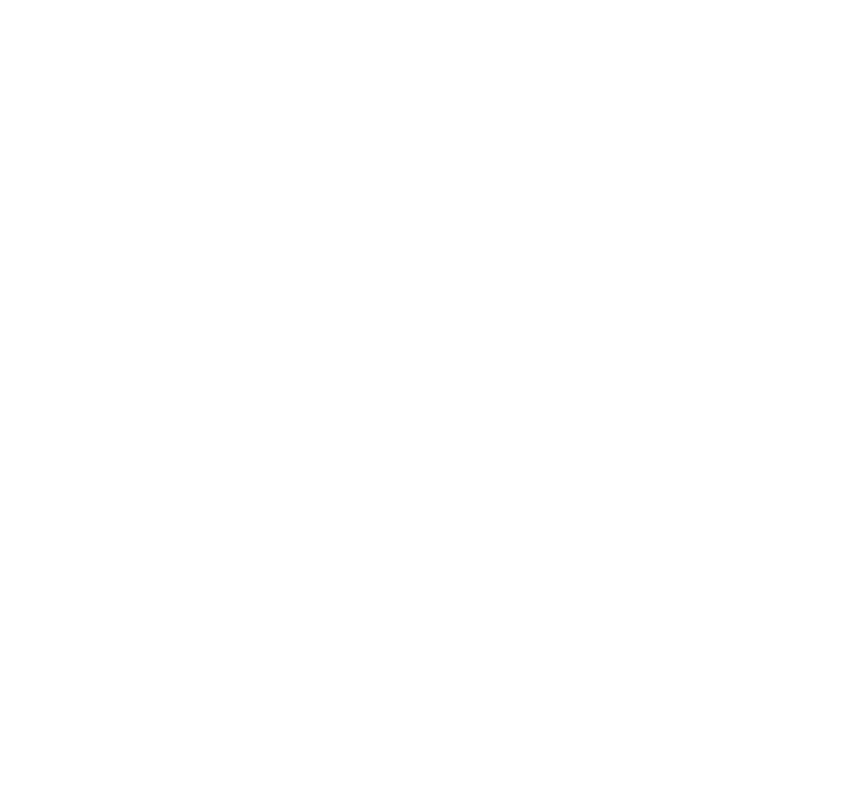
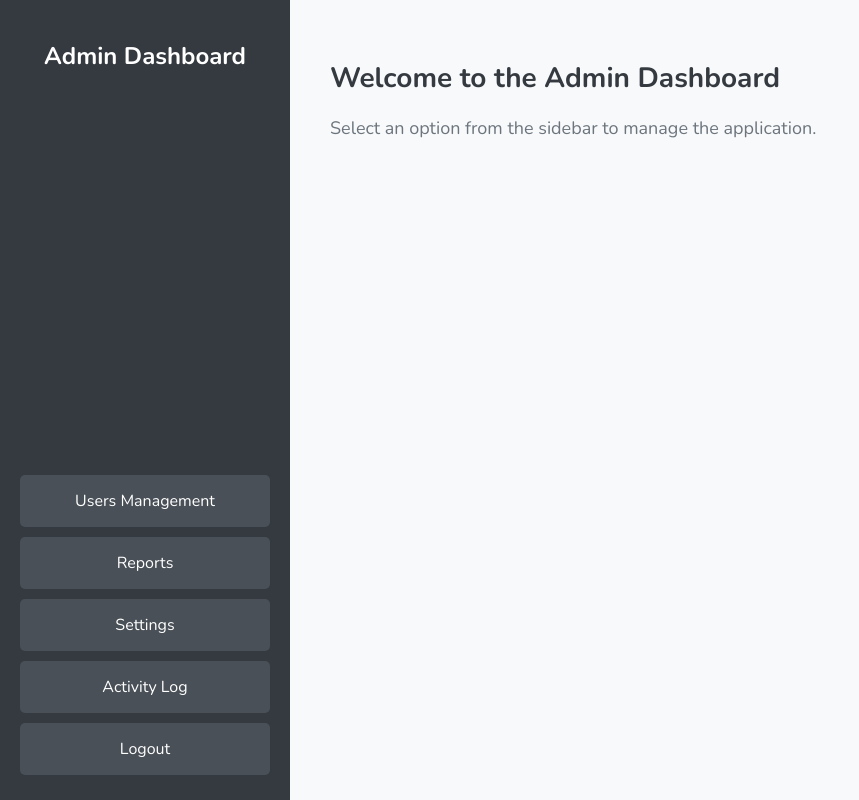
Before and after one commit to lansqt/powerpuff, a React (Vite) app: page /admin in a window 1280 px wide. Before the commit this address had no page. Shown: the whole page, without its empty margins (0-859 px from the left). Built offline with nearby package versions, Linux system fonts and the light colour scheme.

Commit message:
naadd ko na AdminDashboard jsx and css

```diff
--- a/src/frontend/App.jsx
+++ b/src/frontend/App.jsx
@@ -4,6 +4,7 @@
 import Header from './components/Header';
 import Login from './Login'
 import Signup from './Signup';
+import AdminDashboard from './admin/AdminDashboard';
 
 const HomePage = () => {
   const [selectedService, setSelectedService] = useState(null);
@@ -372,6 +373,7 @@
         <Route path="/" element={<HomePage />} />
         <Route path="/login" element={<Login />} />
         <Route path="/signup" element={<Signup />} />
+        <Route path="/admin" element={<AdminDashboard />} />
       </Routes>
     </Router>
   );
--- a/src/frontend/admin/Admin-Home.jsx
+++ /dev/null
@@ -1,2 +0,0 @@
-import React, { useState } from 'react';
-import { useNavigate } from 'react-router-dom';
--- /dev/null
+++ b/src/frontend/admin/AdminDashboard.jsx
@@ -0,0 +1,39 @@
+import React from 'react';
+import "/src/frontend/styles/AdminDashboard.css";
+import { useNavigate } from 'react-router-dom';
+
+const AdminDashboard = () => {
+    const navigate = useNavigate();
+
+    const handleLogout = () => {
+        // Handle logout logic
+        navigate('/login');
+    };
+
+    const handleNavigation = (path) => {
+        navigate(path);
+    };
+
+    return (
+        <div className="admin-dashboard">
+            <div className="sidebar">
+                <div className="sidebar-header">
+                    <h2>Admin Dashboard</h2>
+                </div>
+                <ul className="nav-list">
+                    <li onClick={() => handleNavigation('/admin/users')}>Users Management</li>
+                    <li onClick={() => handleNavigation('/admin/reports')}>Reports</li>
+                    <li onClick={() => handleNavigation('/admin/settings')}>Settings</li>
+                    <li onClick={() => handleNavigation('/admin/activity-log')}>Activity Log</li>
+                    <li onClick={() => handleLogout()}>Logout</li>
+                </ul>
+            </div>
+            <div className="main-content">
+                <h1>Welcome to the Admin Dashboard</h1>
+                <p>Select an option from the sidebar to manage the application.</p>
+            </div>
+        </div>
+    );
+};
+
+export default AdminDashboard;
--- /dev/null
+++ b/src/frontend/styles/AdminDashboard.css
@@ -0,0 +1,67 @@
+/* Admin Dashboard Styles */
+.admin-dashboard {
+    display: flex;
+    height: 100vh;
+}
+
+/* Sidebar styling */
+.sidebar {
+    width: 250px;
+    background-color: #343a40;
+    color: white;
+    padding: 20px;
+    display: flex;
+    flex-direction: column;
+    justify-content: space-between;
+    box-shadow: 2px 0 5px rgba(0, 0, 0, 0.1);
+}
+
+.sidebar-header h2 {
+    color: #fff;
+    text-align: center;
+    margin-bottom: 20px;
+}
+
+.nav-list {
+    list-style: none;
+    padding: 0;
+    margin: 0;
+}
+
+.nav-list li {
+    padding: 15px 10px;
+    margin: 5px 0;
+    background-color: #495057;
+    border-radius: 5px;
+    cursor: pointer;
+    text-align: center;
+}
+
+.nav-list li:hover {
+    background-color: #212529;
+}
+
+.nav-list li:active {
+    background-color: #1d2124;
+}
+
+.nav-list li + li {
+    margin-top: 10px;
+}
+
+/* Main content styling */
+.main-content {
+    flex-grow: 1;
+    padding: 40px;
+    background-color: #f8f9fa;
+}
+
+.main-content h1 {
+    font-size: 28px;
+    color: #343a40;
+}
+
+.main-content p {
+    color: #6c757d;
+    font-size: 18px;
+}
```
